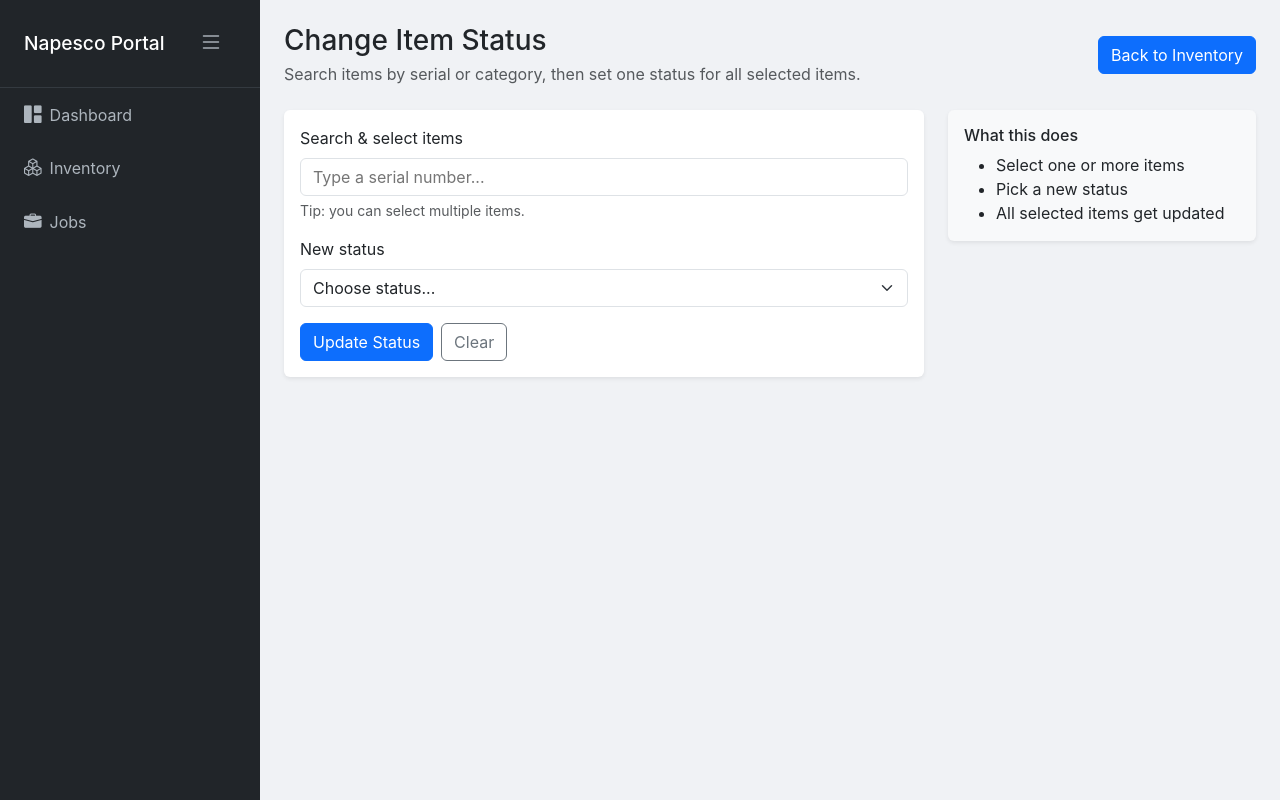
After one commit to zeyadshalash11/Napesco-App, a Django app: template inventory/templates/inventory/change_status.html in a window 1280 px wide. The commit adds this page. Run offline with Django 3.2, Linux system fonts and the light colour scheme; the template is opened without the code that fills it, so the values that code supplies are empty; parts of the project's set-up code (start-up, migrations or seed data) failed here and were passed over; some libraries are stand-ins or nearby versions.

```diff
--- a/core/templates/core/dashboard.html
+++ b/core/templates/core/dashboard.html
@@ -57,7 +57,7 @@
             <div class="card-body">
                 <div class="row no-gutters align-items-center">
                     <div class="col mr-2">
-                        <div class="text-xs font-weight-bold text-info text-uppercase mb-1">Pending Inspection</div>
+                        <div class="text-xs font-weight-bold text-info text-uppercase mb-1">ITEMS Pending Inspection</div>
                         <div class="h5 mb-0 font-weight-bold text-gray-800 display-4">{{ pending_inspection_count }}</div>
                     </div>
                     <div class="col-auto">
@@ -73,7 +73,7 @@
             <div class="card-body">
                 <div class="row no-gutters align-items-center">
                     <div class="col mr-2">
-                        <div class="text-xs font-weight-bold text-danger text-uppercase mb-1">Needs Attention</div>
+                        <div class="text-xs font-weight-bold text-danger text-uppercase mb-1">ITEMS Needs Attention</div>
                         <div class="h5 mb-0 font-weight-bold text-gray-800 display-4">{{ attention_count }}</div>
                     </div>
                     <div class="col-auto"><i class="bi bi-exclamation-triangle-fill fs-1 text-gray-300"></i></div>
@@ -88,7 +88,7 @@
             <div class="card-body">
                 <div class="row no-gutters align-items-center">
                     <div class="col mr-2">
-                        <div class="text-xs font-weight-bold text-dark text-uppercase mb-1">Sold</div>
+                        <div class="text-xs font-weight-bold text-dark text-uppercase mb-1">ITEMS Sold</div>
                         <div class="h5 mb-0 font-weight-bold text-gray-800 display-4">{{ sold_count }}</div>
                     </div>
                     <div class="col-auto">
--- /dev/null
+++ b/inventory/templates/inventory/change_status.html
@@ -0,0 +1,103 @@
+{% extends "base.html" %}
+{% block title %}Change Item Status{% endblock %}
+
+{% block content %}
+<div class="d-flex justify-content-between align-items-center mb-4">
+    <div>
+        <h1 class="h3 mb-1">Change Item Status</h1>
+        <div class="text-muted">Search items by serial or category, then set one status for all selected items.</div>
+    </div>
+    <a href="{% url 'inventory_list' %}" class="btn btn-primary">
+        Back to Inventory
+    </a>
+
+</div>
+
+<div class="row">
+    <div class="col-lg-8">
+        <div class="card shadow-sm">
+            <div class="card-body">
+                <form method="POST" id="change-status-form">
+                    {% csrf_token %}
+
+                    <div class="mb-3">
+                        <label for="items-select" class="form-label">Search & select items</label>
+                        <select id="items-select" name="selected_items" multiple
+                            placeholder="Type a serial number..."></select>
+                        <div class="form-text">Tip: you can select multiple items.</div>
+                    </div>
+
+                    <div class="mb-3">
+                        <label for="new_status" class="form-label">New status</label>
+                        <select class="form-select" name="new_status" id="new_status" required>
+                            <option value="" selected disabled>Choose status...</option>
+                            {% for key,label in status_choices %}
+                            <option value="{{ key }}">{{ label }}</option>
+                            {% endfor %}
+                        </select>
+                    </div>
+
+                    <div class="d-flex gap-2">
+                        <button type="submit" class="btn btn-primary">
+                            Update Status
+                        </button>
+                        <button type="button" id="clear-selection" class="btn btn-outline-secondary">
+                            Clear
+                        </button>
+                    </div>
+                </form>
+            </div>
+        </div>
+    </div>
+
+    <div class="col-lg-4 mt-4 mt-lg-0">
+        <div class="card border-0 bg-light">
+            <div class="card-body">
+                <h6 class="mb-2">What this does</h6>
+                <ul class="mb-0">
+                    <li>Select one or more items</li>
+                    <li>Pick a new status</li>
+                    <li>All selected items get updated</li>
+                </ul>
+            </div>
+        </div>
+    </div>
+</div>
+
+<script>
+    document.addEventListener("DOMContentLoaded", function () {
+        const selectEl = document.getElementById("items-select");
+        const clearBtn = document.getElementById("clear-selection");
+
+        const ts = new TomSelect(selectEl, {
+            valueField: "id",
+            labelField: "serial",
+            searchField: ["serial", "category"],
+            plugins: ["remove_button"],
+            create: false,
+            closeAfterSelect: false,
+            render: {
+                option: (item, escape) => `
+          <div>
+            <div><strong>${escape(item.serial)}</strong> <span class="text-muted">(${escape(item.category)})</span></div>
+            <div class="text-muted small">${escape(item.location)} • ${escape(item.status)}</div>
+          </div>
+        `,
+                item: (item, escape) => `<div>${escape(item.serial)}</div>`
+            },
+            load: (query, callback) => {
+                if (!query || query.length < 1) return callback();
+                const url = `{% url 'ajax_inventory_search' %}?q=${encodeURIComponent(query)}`;
+                fetch(url)
+                    .then(r => r.json())
+                    .then(data => callback(data))
+                    .catch(() => callback());
+            }
+        });
+
+        clearBtn.addEventListener("click", () => {
+            ts.clear(true);
+        });
+    });
+</script>
+{% endblock %}
--- a/inventory/templates/inventory/inventory_list.html
+++ b/inventory/templates/inventory/inventory_list.html
@@ -8,6 +8,7 @@
 <div class="d-flex justify-content-between align-items-center mb-4">
     <h1>Inventory Summary by Location</h1>
     <a href="{% url 'inventory_import' %}" class="btn btn-primary">Import Data</a>
+    <a href="{% url 'inventory_change_status' %}" class="btn btn-primary ms-2">Change Status</a>
 </div>
 
 <!-- NEW SEARCH BAR -->
--- a/inventory/urls.py
+++ b/inventory/urls.py
@@ -9,4 +9,7 @@ urlpatterns = [
     path('download-template/', views.download_template_view, name='download_template'),
     path('import/', views.inventory_import_view, name='inventory_import'),
     path('import/results/', views.import_results_view, name='import_results'),
+    path('change-status/', views.inventory_change_status_view, name='inventory_change_status'),
+    path('ajax/search/', views.ajax_inventory_search, name='ajax_inventory_search'),
+
 ]
--- a/templates/base.html
+++ b/templates/base.html
@@ -76,9 +76,22 @@
         <!-- Main Content Area -->
         <main class="main-content">
             <div class="container-fluid p-4">
+
+                {% if messages %}
+                <div class="mb-3">
+                    {% for message in messages %}
+                    <div class="alert alert-{{ message.tags }} alert-dismissible fade show" role="alert">
+                        {{ message }}
+                        <button type="button" class="btn-close" data-bs-dismiss="alert" aria-label="Close"></button>
+                    </div>
+                    {% endfor %}
+                </div>
+                {% endif %}
+
                 {% block content %}
                 {% endblock %}
             </div>
+
         </main>
     </div>
 
@@ -95,6 +108,14 @@
             });
         }
     </script>
+    <script>
+        setTimeout(() => {
+            document.querySelectorAll('.alert').forEach(alert => {
+                const bsAlert = new bootstrap.Alert(alert);
+                bsAlert.close();
+            });
+        }, 3000); // 3 seconds
+    </script>
 
     {% block extra_js %}{% endblock %}
 </body>
```
Also changed, not shown: inventory/views.py (+53 -0 lines).
